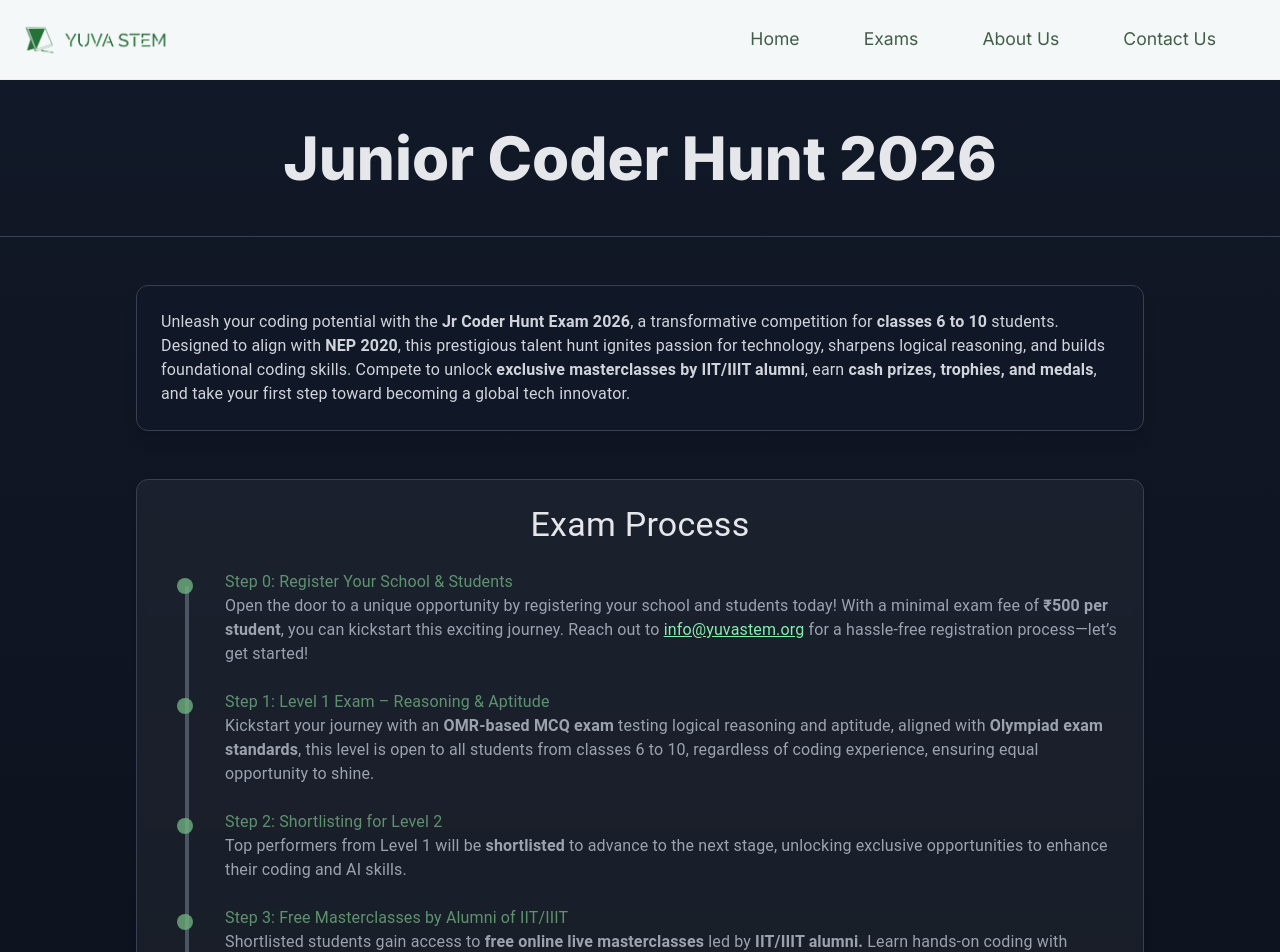
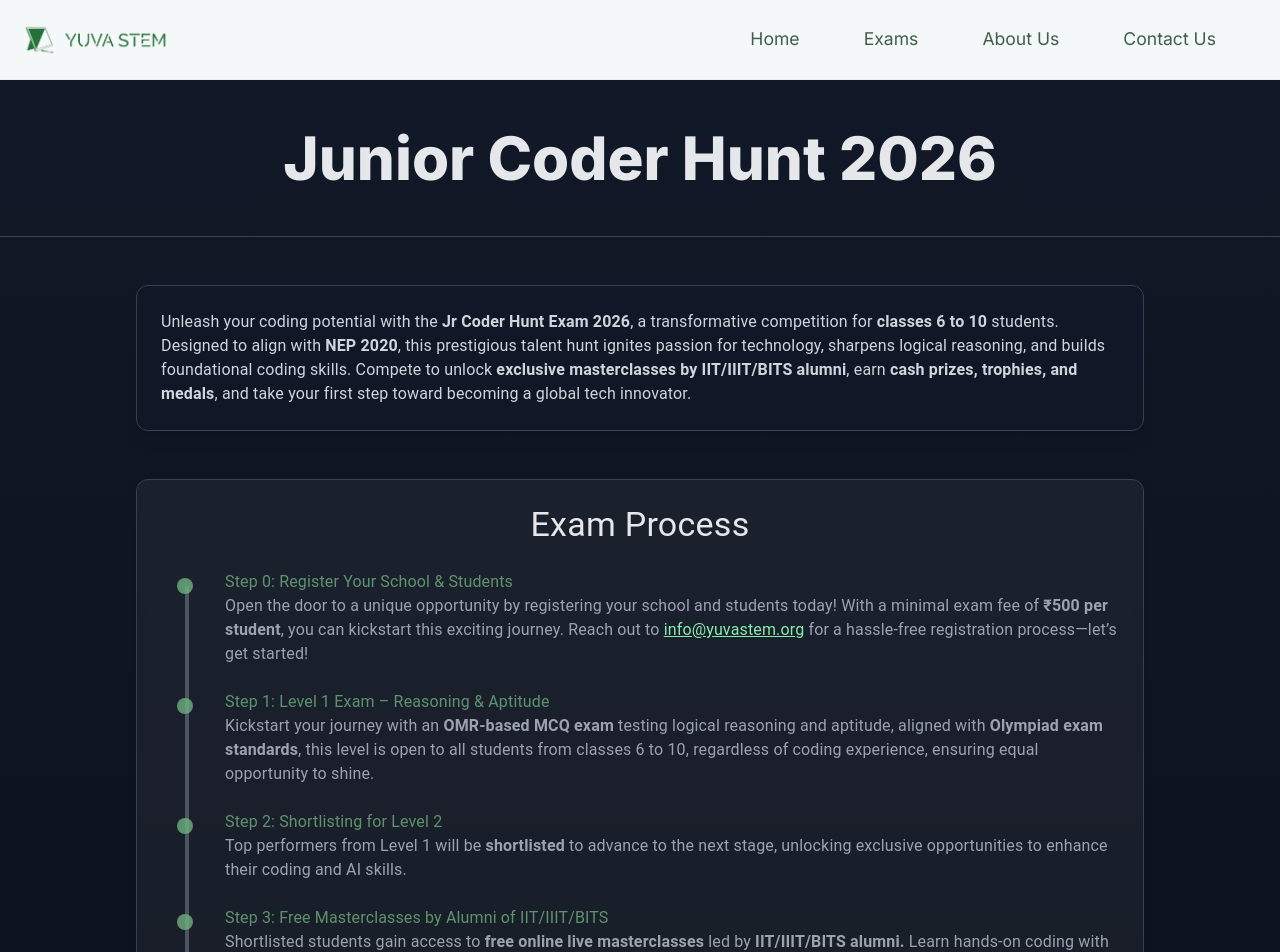
Before and after one commit to sajjanstem/sajjan-stem, a React (Create React App) app: page /exams in a window 1280 px wide. Shown: the top 952 px of the page. Built offline with nearby package versions, Linux system fonts and the light colour scheme.

Commit message:
alumni update

```diff
--- a/src/components/AboutUs.tsx
+++ b/src/components/AboutUs.tsx
@@ -35,10 +35,10 @@ const AboutUs = () => {
           data-aos="fade-up"
         >
           <p className="text-gray-400 text-sm md:text-base">
-            Yuva STEM is a dynamic initiative founded by alumni of the Indian Institute of Information Technology (IIIT) Dharwad, driven by a vision to make coding, AI, and digital literacy accessible to every young learner. We believe coding and technology are not just skills — they are the language of tomorrow. In a rapidly changing technological world, Yuva STEM helps students from diverse backgrounds develop curiosity, creativity, and problem-solving abilities that will prepare them for future challenges.
+          Yuva STEM is a dynamic initiative driven by a vision to make coding, artificial intelligence, and digital literacy accessible to every young learner. We believe technology is not just a skill set — it is the language of tomorrow. In a rapidly evolving digital world, Yuva STEM empowers students from diverse backgrounds to develop curiosity, creativity, and strong problem-solving abilities. Through thoughtfully designed programs and hands-on learning experiences, we prepare young minds to confidently navigate future challenges and become creators of technology, not just consumers.
           </p>
           <p className="text-gray-400 text-sm md:text-base mt-4">
-            Our advisory committee comprises IT professionals with over decades of experience, many of whom currently serve as directors and senior leaders at prominent technology companies. Alongside, we are proud to have mentors who are alumni of prestigious institutes like IITs/IIITs, bringing real-world expertise and guidance to our learners.
+            Our advisory committee comprises IT professionals with over decades of experience, many of whom currently serve as directors and senior leaders at prominent technology companies. Alongside, we are proud to have mentors who are alumni of prestigious institutes like IITs/IIITs/BITS, bringing real-world expertise and guidance to our learners.
           </p>
           <p className="text-gray-400 text-sm md:text-base mt-4">
             Yuva STEM's mission aligns with India's National Education Policy (NEP) 2020, which emphasizes experiential learning, critical thinking, coding, and digital literacy from an early age. We aim to complement this vision by offering equitable platforms through engaging competitions like the Jr Coder Hunt, free masterclasses, and practical challenges that spark lifelong learning.
--- a/src/components/Exams/Stem.tsx
+++ b/src/components/Exams/Stem.tsx
@@ -56,7 +56,7 @@ const Stem = () => {
           data-aos="fade-up"
         >
           <Typography variant="body1" className="text-gray-300 text-lg leading-relaxed">
-            Unleash your coding potential with the <strong>Jr Coder Hunt Exam 2026</strong>, a transformative competition for <strong>classes 6 to 10</strong> students. Designed to align with <strong>NEP 2020</strong>, this prestigious talent hunt ignites passion for technology, sharpens logical reasoning, and builds foundational coding skills. Compete to unlock <strong>exclusive masterclasses by IIT/IIIT alumni</strong>, earn <strong>cash prizes, trophies, and medals</strong>, and take your first step toward becoming a global tech innovator.
+            Unleash your coding potential with the <strong>Jr Coder Hunt Exam 2026</strong>, a transformative competition for <strong>classes 6 to 10</strong> students. Designed to align with <strong>NEP 2020</strong>, this prestigious talent hunt ignites passion for technology, sharpens logical reasoning, and builds foundational coding skills. Compete to unlock <strong>exclusive masterclasses by IIT/IIIT/BITS alumni</strong>, earn <strong>cash prizes, trophies, and medals</strong>, and take your first step toward becoming a global tech innovator.
           </Typography>
         </Box>
 
@@ -136,10 +136,10 @@ const Stem = () => {
                 className="font-semibold"
                 sx={{ color: "rgba(111, 176, 127, 0.8)" }}
               >
-                Step 3: Free Masterclasses by Alumni of IIT/IIIT
+                Step 3: Free Masterclasses by Alumni of IIT/IIIT/BITS
               </Typography>
               <Typography variant="body1" className="text-gray-400">
-                Shortlisted students gain access to <strong>free online live masterclasses</strong> led by <strong>IIT/IIIT alumni.</strong> Learn hands-on coding with <strong>Python</strong> and explore the <strong>basics of AI</strong> through engaging, practical sessions.
+                Shortlisted students gain access to <strong>free online live masterclasses</strong> led by <strong>IIT/IIIT/BITS alumni.</strong> Learn hands-on coding with <strong>Python</strong> and explore the <strong>basics of AI</strong> through engaging, practical sessions.
               </Typography>
             </Box>
 
--- a/src/components/Home.tsx
+++ b/src/components/Home.tsx
@@ -134,9 +134,9 @@ const Home = () => {
               {/* Step 3: Masterclasses */}
               <div className="relative pl-12 md:pl-16" data-aos="fade-right" data-aos-delay="400">
                 <div className="absolute left-2 md:left-4 top-2 w-4 h-4 rounded-full" style={{ backgroundColor: 'rgba(111, 176, 127, 0.8)' }}></div>
-                <div className="font-semibold" style={{ color: 'rgba(111, 176, 127, 0.8)' }}>Step 3: Free Masterclasses by Alumni of IIT/IIIT</div>
+                <div className="font-semibold" style={{ color: 'rgba(111, 176, 127, 0.8)' }}>Step 3: Free Masterclasses by Alumni of IIT/IIIT/BITS</div>
                 <p>
-                  Shortlisted students gain access to <span className="font-semibold">free online live masterclasses</span> led by <span className="font-semibold">IIT/IIIT alumni.</span> Learn hands-on coding with <span className="font-semibold">Python</span> and explore the <span className="font-semibold">basics of AI</span> through engaging, practical sessions.
+                  Shortlisted students gain access to <span className="font-semibold">free online live masterclasses</span> led by <span className="font-semibold">IIT/IIIT/BITS alumni.</span> Learn hands-on coding with <span className="font-semibold">Python</span> and explore the <span className="font-semibold">basics of AI</span> through engaging, practical sessions.
                 </p>
               </div>
 
@@ -196,7 +196,7 @@ const Home = () => {
             The world is transforming faster than ever with technology like AI, robotics, and data science leading the way. <strong>Jr Coder Hunt</strong> gives you the chance to start early, build essential coding and problem-solving skills, and prepare for tomorrow’s innovations.<br /><br />
 
             🧠 <strong>Think Smart, Solve Smart:</strong> Sharpen your logical, computational, and creative thinking.<br />
-            💡 <strong>Learn from the Best:</strong> Get free masterclasses from IIT/IIIT alumni, mentored by experienced IT professionals and directors.<br />
+            💡 <strong>Learn from the Best:</strong> Get free masterclasses from IIT/IIIT/BITS alumni, mentored by experienced IT professionals and directors.<br />
             🏅 <strong>Get Rewarded:</strong> Stand out with medals, trophies, certificates — and grab your share of ₹50,000+ in cash prizes!<br />
             💻 <strong>Be Future-Ready:</strong> Discover how coding and AI can help you solve real-world problems, innovate, and lead in any career you choose.<br />
             🎓 <strong>Tailored for School Students:</strong> Specially designed to nurture talent in school learners who aspire to excel in coding and AI.
@@ -213,7 +213,7 @@ const Home = () => {
           <div className="text-2xl md:text-3xl font-bold text-center">🌱 About Yuva STEM</div>
           <div className="text-sm md:text-base text-gray-400 space-y-4">
             <p>
-              Yuva STEM is a dynamic initiative committed to bridging the gap between classroom learning and essential skills. Our vision is to democratize coding, AI, and digital literacy, enabling every young mind to explore, create, and lead in the digital future. We believe in nurturing curiosity and innovation, ensuring that students from diverse backgrounds gain access to quality technology education. With the guidance of experienced mentors from IITs, IIITs, and industry leaders, we aim to spark lifelong learning and critical thinking in every participant.
+              Yuva STEM is a dynamic initiative committed to bridging the gap between classroom learning and essential skills. Our vision is to democratize coding, AI, and digital literacy, enabling every young mind to explore, create, and lead in the digital future. We believe in nurturing curiosity and innovation, ensuring that students from diverse backgrounds gain access to quality technology education. With the guidance of experienced mentors from IITs, IIITs, BITS, and industry leaders, we aim to spark lifelong learning and critical thinking in every participant.
             </p>
             <p>
               Our mission is to provide equitable platforms that promote coding, AI awareness, and financial literacy, empowering students to think smart, solve smart, and contribute meaningfully to society. Through engaging competitions like the Jr Coder Hunt, free masterclasses, and hands-on challenges, Yuva STEM is building a generation of confident, future-ready innovators. Join us in this journey to shape tomorrow’s digital leaders today!
@@ -234,7 +234,7 @@ const Home = () => {
               Yuva STEM is guided by an advisory committee consisting of highly accomplished technology professionals with decades of experience in the IT industry. These leaders currently serve as directors and senior experts in renowned technology companies, bringing a wealth of practical knowledge and strategic vision to the initiative.
             </p>
             <p>
-              Our mentors are passionate educators and innovators, many of whom are proud alumni of prestigious institutions such as IITs and IIITs. Their mission is to inspire, guide, and support participants, helping them build essential skills and confidence to thrive in a technology-driven world.
+              Our mentors are passionate educators and innovators, many of whom are proud alumni of prestigious institutions such as IITs, IIITs and BITS. Their mission is to inspire, guide, and support participants, helping them build essential skills and confidence to thrive in a technology-driven world.
             </p>
           </div>
         </div>
```
